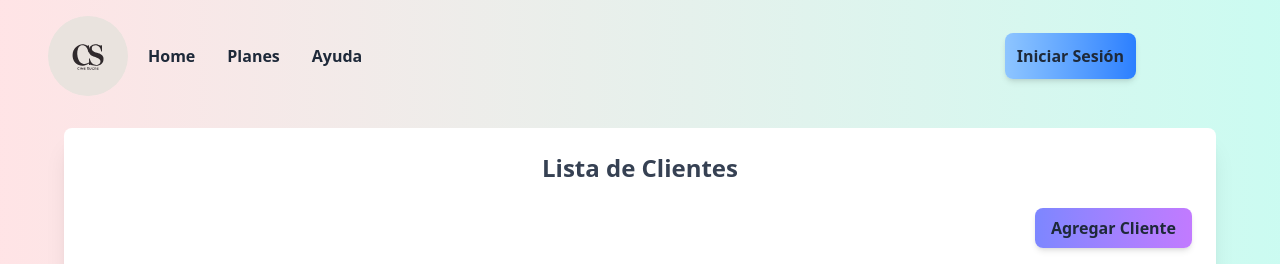
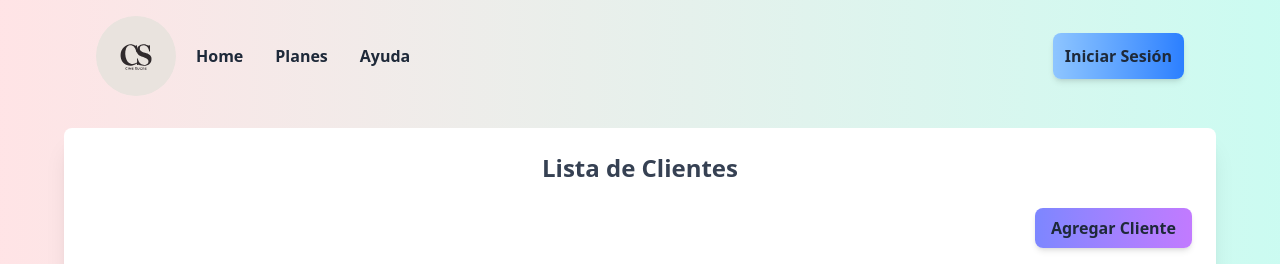
Before and after one commit to EverDCA/ProyectoEmpresa, a Flask app: page /clientes in a window 1280 px wide. Shown: the top 264 px of the page. Run offline with Flask 3, Linux system fonts and the light colour scheme; data that the repository does not hold is empty; style sheets or scripts are compiled from the project's sources; parts of the project's set-up code (start-up, migrations or seed data) failed here and were passed over.

Commit message:
nav if log in 2.0

```diff
--- a/templates/nav.html
+++ b/templates/nav.html
@@ -1,3 +1,4 @@
+<header class=" w-full flex flex-col items-center text-center">
     <nav class="flex items-center py-0 px-8 mb-8 justify-between w-full max-w-6xl">
         <div class="flex items-center">
             <a href="/"><img src="{{ url_for('static', filename='img/logo.svg') }}" alt="Logo"
@@ -30,3 +31,4 @@
             {% endif %}
         </div>
     </nav>
+</header>
```
Lines whose indentation alone changed are shown as unchanged.
